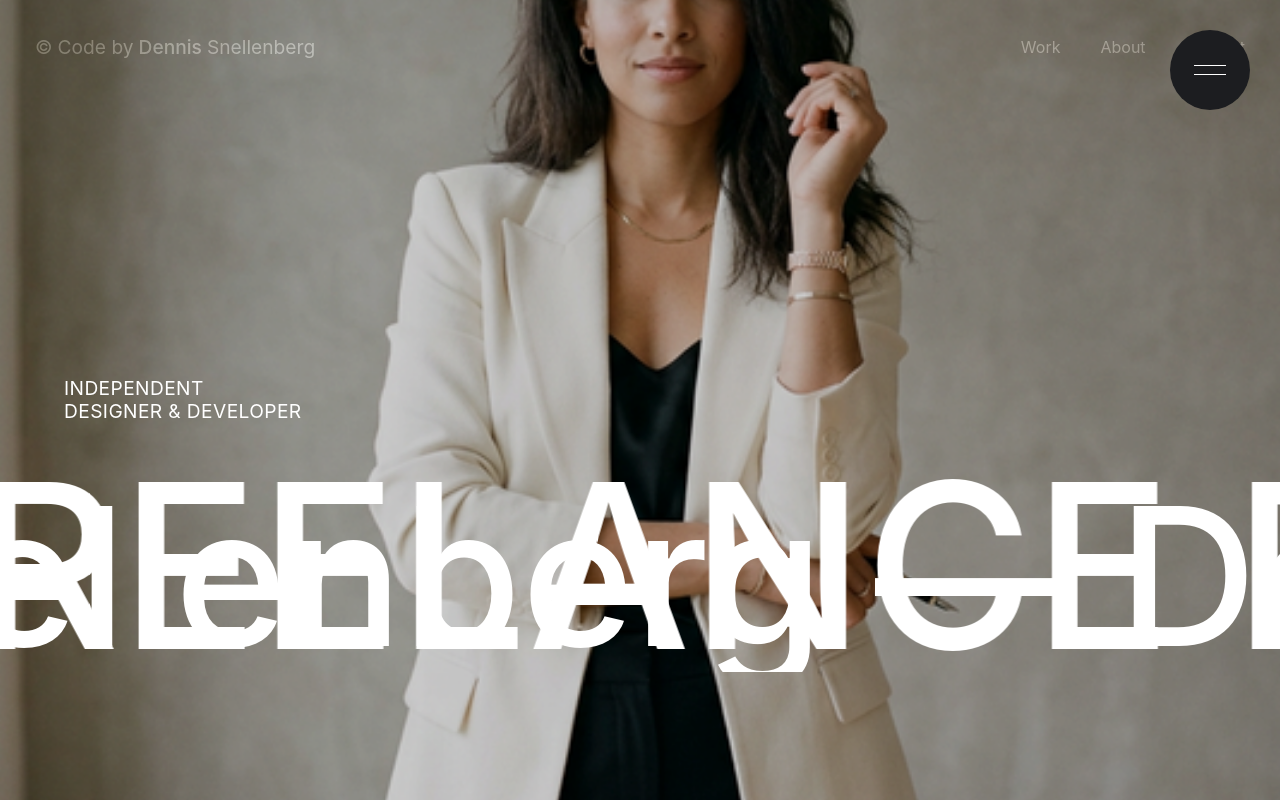
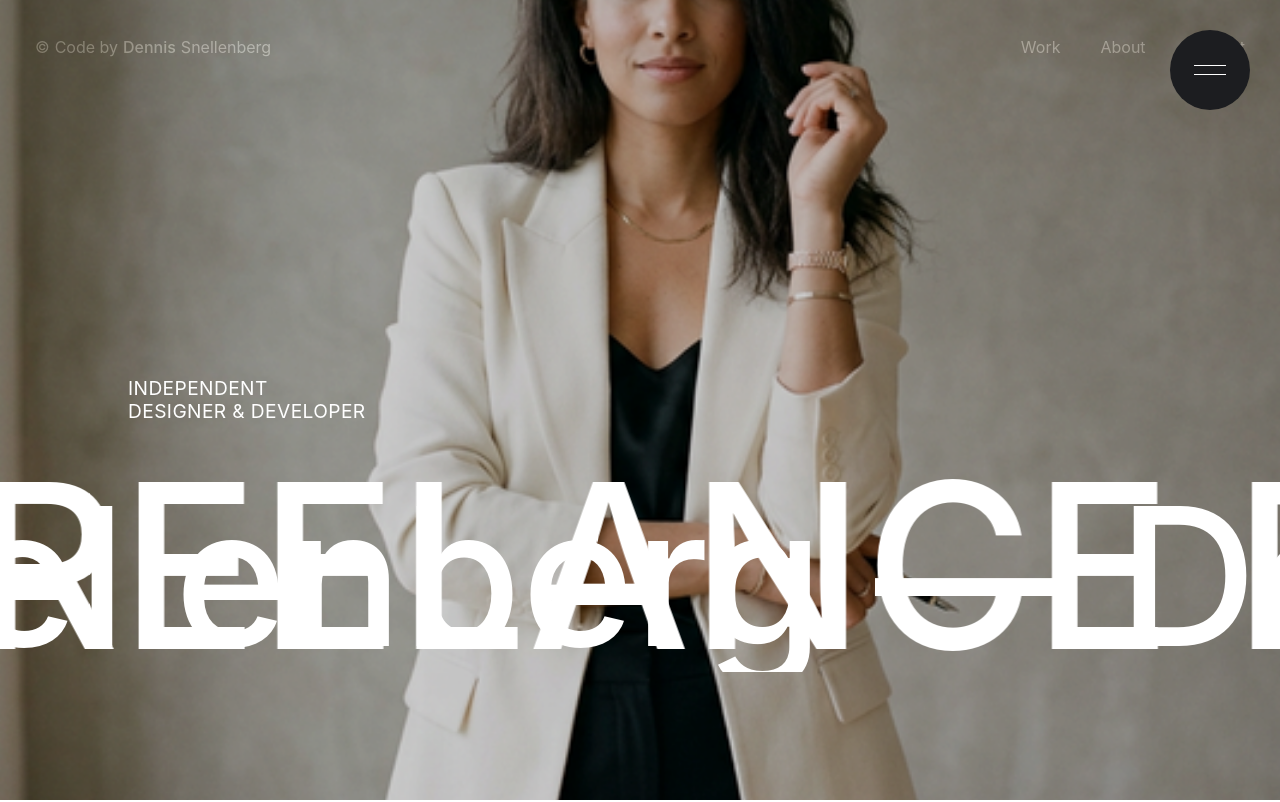
Before and after one commit to idformike1/personal-portfolio-3, a Next.js app: page / in a window 1280 px wide. Shown: the top 802 px of the page. Built offline with nearby package versions, Linux system fonts and the light colour scheme.

Commit message:
style: implement global tailwind grid and fluid typography

```diff
--- a/package.json
+++ b/package.json
@@ -19,7 +19,11 @@
     "sass": "^1.98.0"
   },
   "devDependencies": {
+    "@tailwindcss/postcss": "^4.2.1",
+    "autoprefixer": "^10.4.27",
     "eslint": "^8",
-    "eslint-config-next": "14.2.35"
+    "eslint-config-next": "14.2.35",
+    "postcss": "^8.5.8",
+    "tailwindcss": "^4.2.1"
   }
 }
--- /dev/null
+++ b/postcss.config.js
@@ -0,0 +1,6 @@
+module.exports = {
+  plugins: {
+    "@tailwindcss/postcss": {},
+    autoprefixer: {},
+  },
+};
--- a/src/app/globals.scss
+++ b/src/app/globals.scss
@@ -1,3 +1,11 @@
+@import "tailwindcss";
+
+@theme {
+  --spacing-fluid-x: clamp(1.5rem, 5vw, 5rem);
+  --spacing-fluid-y: clamp(2rem, 10vh, 10rem);
+  --font-size-big: clamp(5rem, 15vw, 18rem);
+}
+
 :root {
   --color-white: #ffffff;
   --color-black: #1c1d20;
@@ -39,11 +47,13 @@ button {
   display: none;
 }
 
-/* Fluid Typography */
-h1 {
-  font-size: clamp(3rem, 10vw, 15rem);
+/* Snellenberg Layout Grid */
+section {
+  width: 100%;
+  display: flex;
+  flex-direction: column;
+  padding-left: var(--spacing-fluid-x);
+  padding-right: var(--spacing-fluid-x);
+  padding-top: var(--spacing-fluid-y);
+  padding-bottom: var(--spacing-fluid-y);
 }
-
-p {
-  font-size: clamp(1rem, 1.5vw, 1.5rem);
-}
--- /dev/null
+++ b/tailwind.config.js
@@ -0,0 +1,20 @@
+/** @type {import('tailwindcss').Config} */
+module.exports = {
+  content: [
+    "./src/pages/**/*.{js,ts,jsx,tsx,mdx}",
+    "./src/components/**/*.{js,ts,jsx,tsx,mdx}",
+    "./src/app/**/*.{js,ts,jsx,tsx,mdx}",
+  ],
+  theme: {
+    extend: {
+      fontSize: {
+        'big': 'clamp(5rem, 15vw, 18rem)',
+      },
+      padding: {
+        'fluid-x': 'clamp(1.5rem, 5vw, 5rem)',
+        'fluid-y': 'clamp(2rem, 10vh, 10rem)',
+      },
+    },
+  },
+  plugins: [],
+};
```
Also changed, not shown: 1 other file (tests, documents, lock files or other folders).
